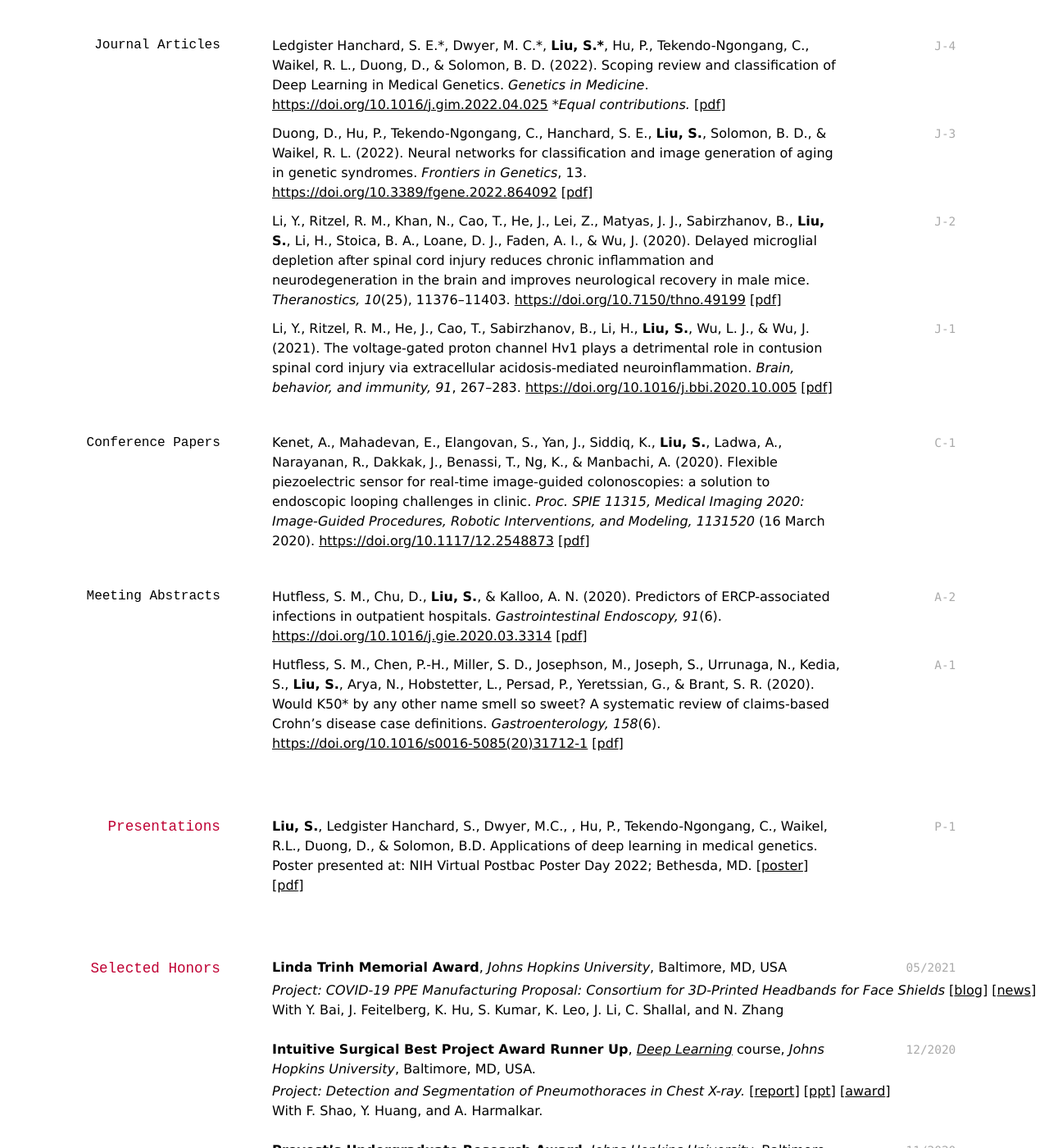
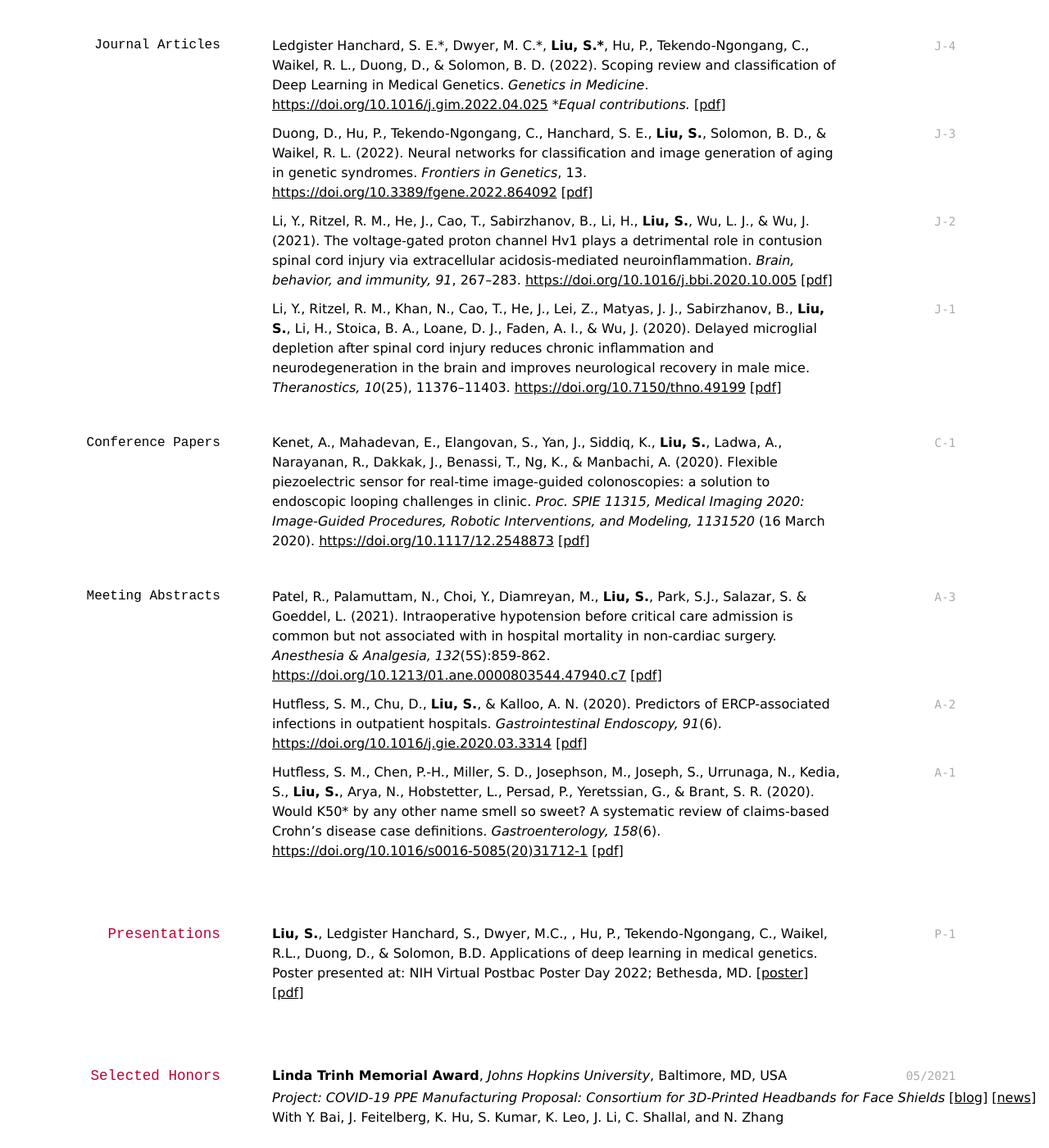
Before and after one commit to simonliu99/cv, a Jekyll site: the page built from index.md, in a window 1280 px wide and 1400 px high, scrolled down 1407 px. Shown: the whole window at 82% size. Built offline with Jekyll 4.4.1, drawn with Linux system fonts in a browser that asks for light colours.

Commit message:
Add PCM paper and reorder STAR papers

```diff
--- a/index.md
+++ b/index.md
@@ -87,10 +87,10 @@ Ledgister Hanchard, S. E.\*, Dwyer, M. C.\*, **Liu, S.\***, Hu, P., Tekendo-Ngon
 Duong, D., Hu, P., Tekendo-Ngongang, C., Hanchard, S. E., **Liu, S.**, Solomon, B. D., & Waikel, R. L. (2022). Neural networks for classification and image generation of aging in genetic syndromes. *Frontiers in Genetics*, 13. [https://doi.org/10.3389/fgene.2022.864092](https://doi.org/10.3389/fgene.2022.864092) [[pdf](https://simonliu.dev/files/cv/liu_j3_aging_in_genetic_syndromes.pdf)]
 
 `J-2`
-Li, Y., Ritzel, R. M., Khan, N., Cao, T., He, J., Lei, Z., Matyas, J. J., Sabirzhanov, B., **Liu, S.**, Li, H., Stoica, B. A., Loane, D. J., Faden, A. I., & Wu, J. (2020). Delayed microglial depletion after spinal cord injury reduces chronic inflammation and neurodegeneration in the brain and improves neurological recovery in male mice. *Theranostics, 10*(25), 11376–11403. [https://doi.org/10.7150/thno.49199](https://doi.org/10.7150/thno.49199) [[pdf](https://simonliu.dev/files/cv/liu_j2_delayed_microglial_depletion.pdf)]
+Li, Y., Ritzel, R. M., He, J., Cao, T., Sabirzhanov, B., Li, H., **Liu, S.**, Wu, L. J., & Wu, J. (2021). The voltage-gated proton channel Hv1 plays a detrimental role in contusion spinal cord injury via extracellular acidosis-mediated neuroinflammation. *Brain, behavior, and immunity, 91*, 267–283. [https://doi.org/10.1016/j.bbi.2020.10.005](https://doi.org/10.1016/j.bbi.2020.10.005) [[pdf](https://simonliu.dev/files/cv/liu_j1_proton_channel_hv1.pdf)]
 
 `J-1`
-Li, Y., Ritzel, R. M., He, J., Cao, T., Sabirzhanov, B., Li, H., **Liu, S.**, Wu, L. J., & Wu, J. (2021). The voltage-gated proton channel Hv1 plays a detrimental role in contusion spinal cord injury via extracellular acidosis-mediated neuroinflammation. *Brain, behavior, and immunity, 91*, 267–283. [https://doi.org/10.1016/j.bbi.2020.10.005](https://doi.org/10.1016/j.bbi.2020.10.005) [[pdf](https://simonliu.dev/files/cv/liu_j1_proton_channel_hv1.pdf)]
+Li, Y., Ritzel, R. M., Khan, N., Cao, T., He, J., Lei, Z., Matyas, J. J., Sabirzhanov, B., **Liu, S.**, Li, H., Stoica, B. A., Loane, D. J., Faden, A. I., & Wu, J. (2020). Delayed microglial depletion after spinal cord injury reduces chronic inflammation and neurodegeneration in the brain and improves neurological recovery in male mice. *Theranostics, 10*(25), 11376–11403. [https://doi.org/10.7150/thno.49199](https://doi.org/10.7150/thno.49199) [[pdf](https://simonliu.dev/files/cv/liu_j2_delayed_microglial_depletion.pdf)]
 
 ### Conference Papers
 
@@ -98,6 +98,9 @@ Li, Y., Ritzel, R. M., He, J., Cao, T., Sabirzhanov, B., Li, H., **Liu, S.**, Wu
 Kenet, A., Mahadevan, E., Elangovan, S., Yan, J., Siddiq, K., **Liu, S.**, Ladwa, A., Narayanan, R., Dakkak, J., Benassi, T., Ng, K., & Manbachi, A. (2020). Flexible piezoelectric sensor for real-time image-guided colonoscopies: a solution to endoscopic looping challenges in clinic. *Proc. SPIE 11315, Medical Imaging 2020: Image-Guided Procedures, Robotic Interventions, and Modeling, 1131520* (16 March 2020). [https://doi.org/10.1117/12.2548873](https://doi.org/10.1117/12.2548873) [[pdf](https://simonliu.dev/files/cv/liu_c1_flexible_piezoelectric_sensor.pdf)]
 
 ### Meeting Abstracts
+
+`A-3`
+Patel, R., Palamuttam, N., Choi, Y., Diamreyan, M., **Liu, S.**, Park, S.J., Salazar, S. & Goeddel, L. (2021). Intraoperative hypotension before critical care admission is common but not associated with in hospital mortality in non-cardiac surgery. *Anesthesia & Analgesia, 132*(5S):859-862. [https://doi.org/10.1213/01.ane.0000803544.47940.c7](https://doi.org/10.1213/01.ane.0000803544.47940.c7) [[pdf](https://simonliu.dev/files/cv/liu_a3_intraop_hypotension.pdf)]
 
 `A-2`
 Hutfless, S. M., Chu, D., **Liu, S.**, & Kalloo, A. N. (2020). Predictors of ERCP-associated infections in outpatient hospitals. *Gastrointestinal Endoscopy, 91*(6). [https://doi.org/10.1016/j.gie.2020.03.3314](https://doi.org/10.1016/j.gie.2020.03.3314) [[pdf](https://simonliu.dev/files/cv/liu_a2_ercp-associated_infections.pdf)]
```
